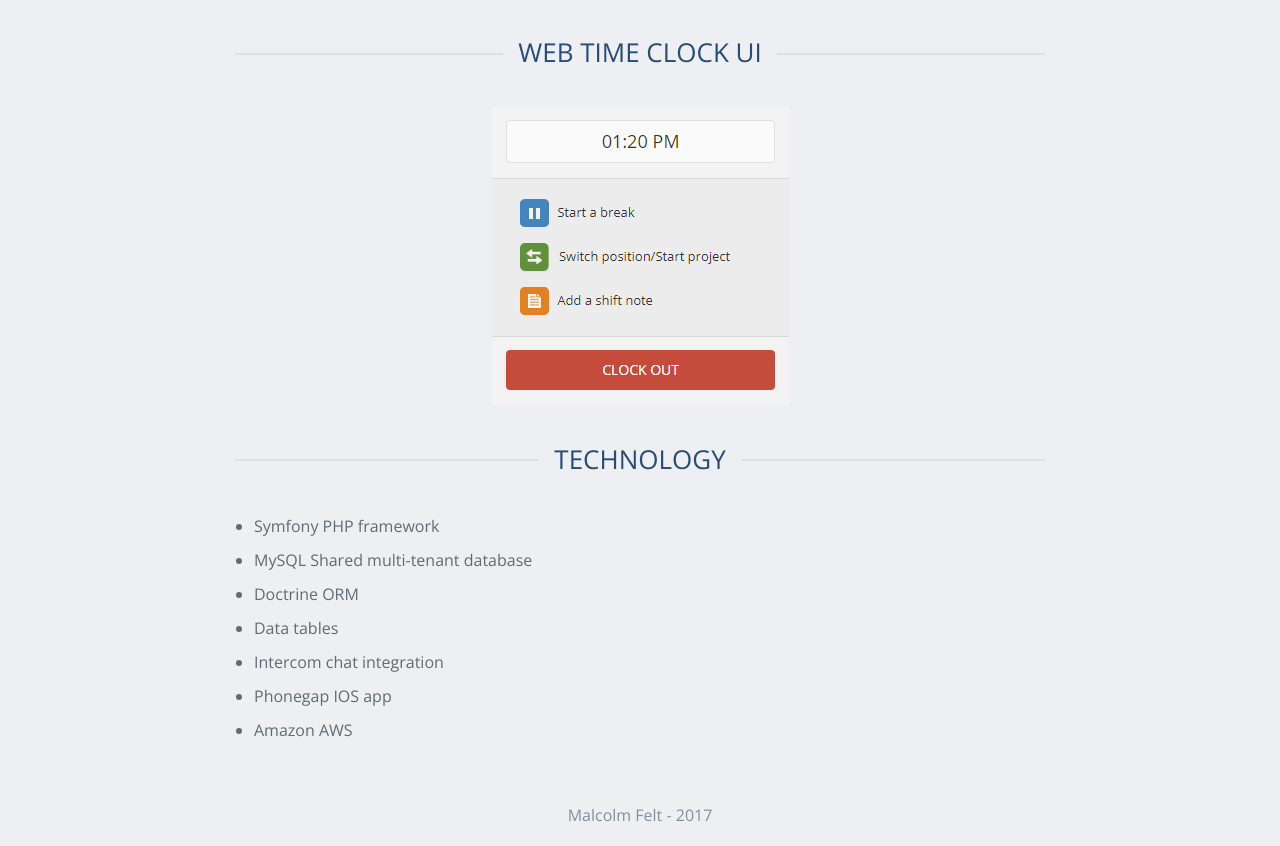
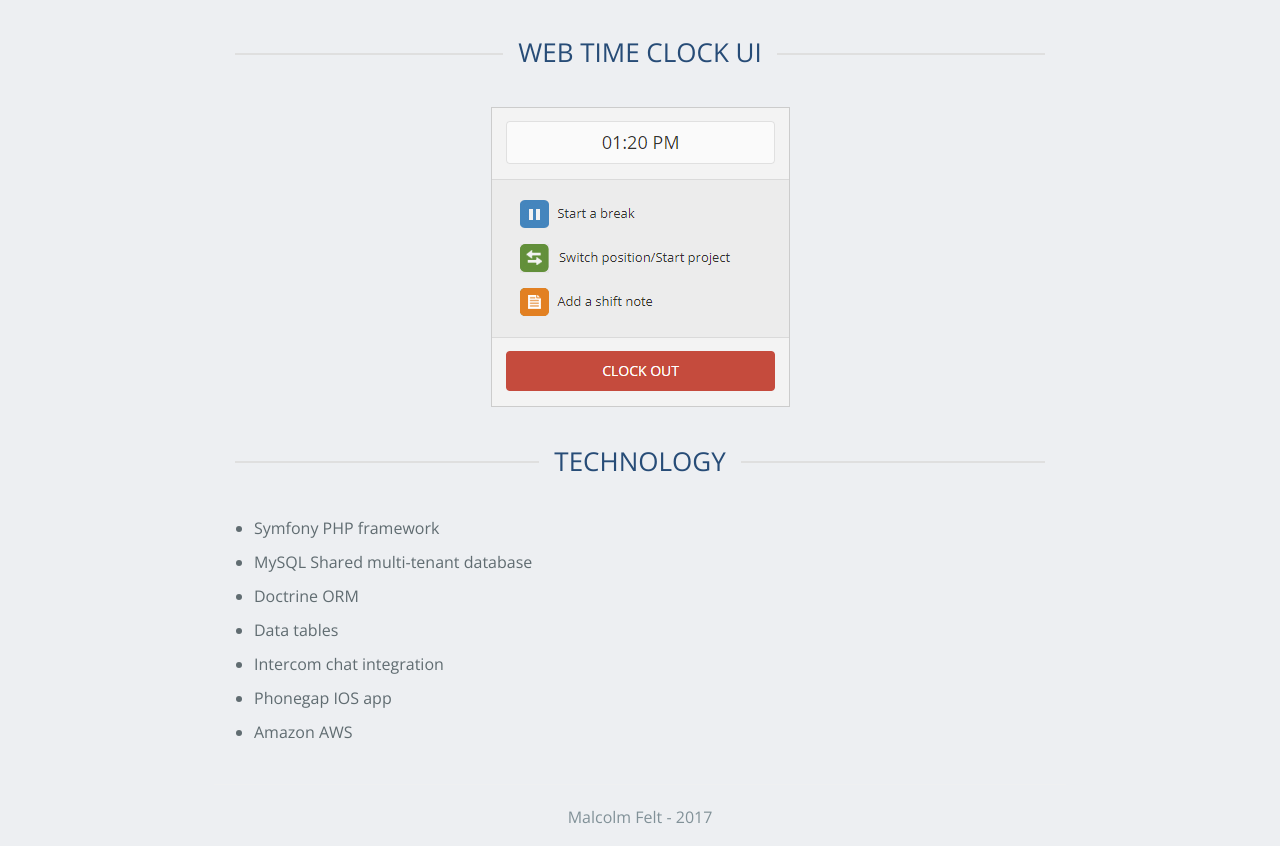
Before and after one commit to mfelt/mfelt.github.io, a Jekyll site: the page built from workforce.md, in a window 1280 px wide. Shown: the part 1626-2472 px from the top of the page. Built offline with Jekyll 4.4.1, drawn with Linux system fonts in a browser that asks for light colours; nearby versions of some CDN libraries; our own code applies the rules of GitHub Pages for plain Markdown files.

Commit message:
Update workforce.md

```diff
--- a/workforce.md
+++ b/workforce.md
@@ -20,7 +20,7 @@ Fishbowl Time and Labor is a web-based time tracking system for Fishbowl Manufac
 
 {% include h2 text="Web Time Clock UI" %}
 
-<p class="text-center"><img src="/assets/images/clock.png" alt="clock"></p>
+<p class="text-center"><img class="border" src="/assets/images/clock.png" alt="clock"></p>
 
 {% include h2 text="Technology" %}
 
```
